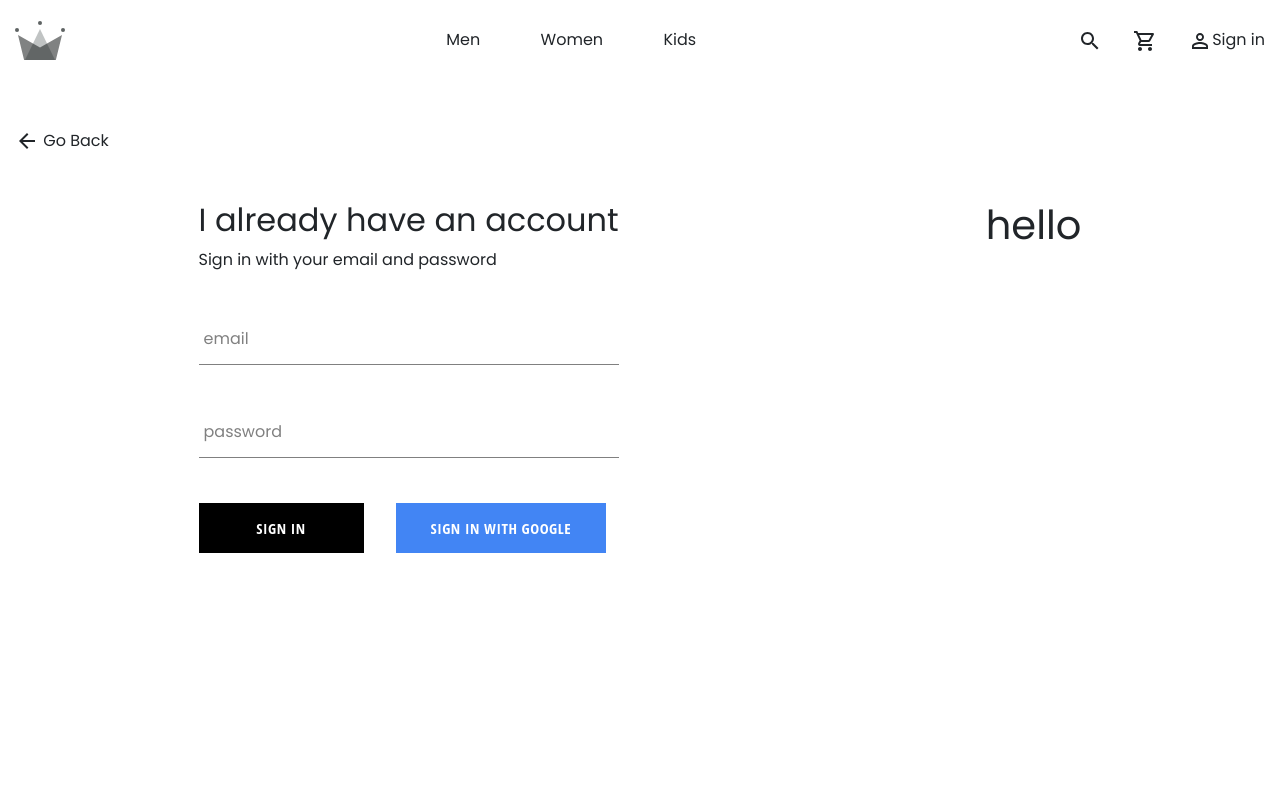
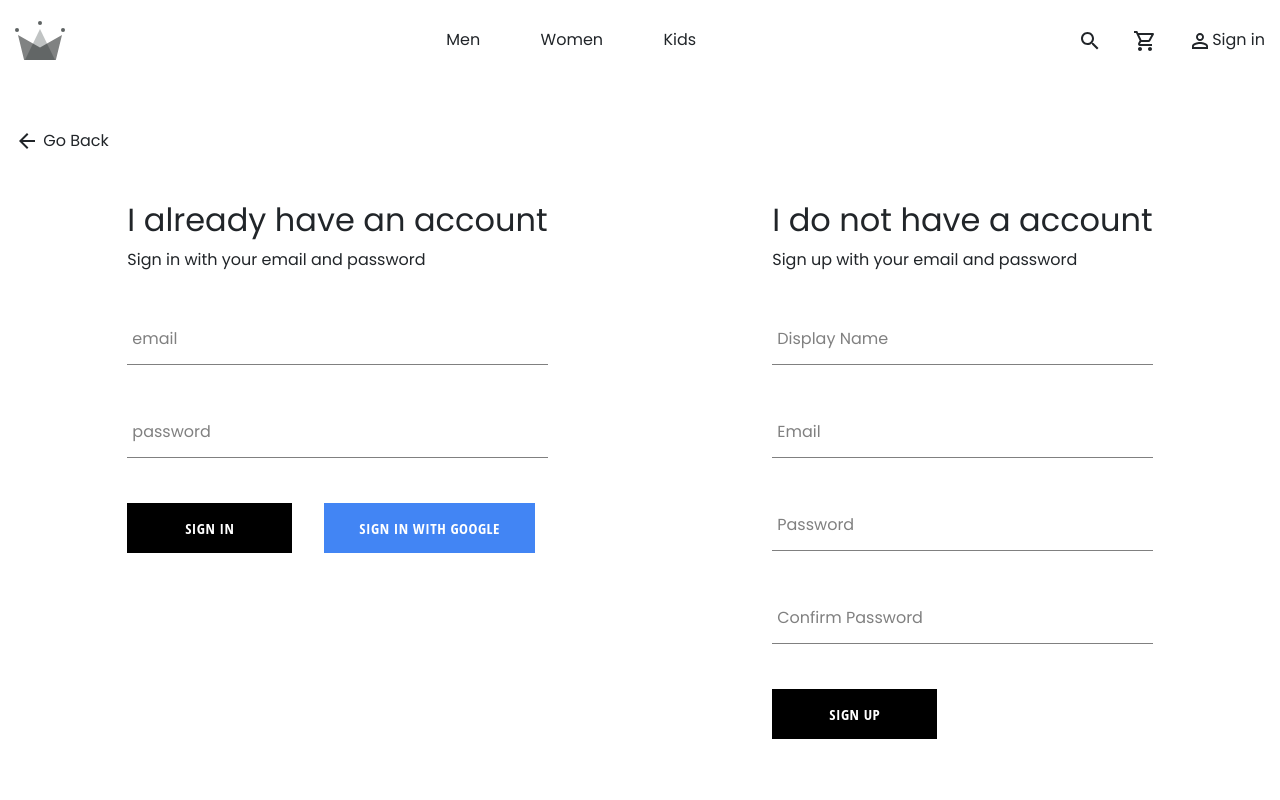
Before and after one commit to victornnaji/ecommerce, a React (Create React App) app: page /signin in a window 1280 px wide. Shown: the top 800 px of the page. Built offline with nearby package versions, Linux system fonts and the light colour scheme; no server answers.

Commit message:
add signup and store authenticated users in firestore database

```diff
--- a/src/App.js
+++ b/src/App.js
@@ -24,9 +24,25 @@
   unsubscribeFromAuth = null;
 
   componentDidMount(){
-    this.unsubscribeFromAuth = auth.onAuthStateChanged(async user => {
-      createUserProfileDocument(user);
-    })
+    this.unsubscribeFromAuth = auth.onAuthStateChanged(async userAuth => {
+      if (userAuth) {
+        const userRef = await createUserProfileDocument(userAuth);
+
+        userRef.onSnapshot(snapShot => {
+          this.setState({
+            currentUser: {
+              id: snapShot.id,
+              ...snapShot.data()
+            }
+          });
+
+          console.log(this.state.currentUser);
+        });
+      }
+      else{
+        this.setState({ currentUser: userAuth });
+      }
+    });
   }
 
   componentWillUnmount(){
--- /dev/null
+++ b/src/Components/sign-up/SignUp.js
@@ -0,0 +1,101 @@
+import React from 'react';
+import FormInput from '../form-input/FormInput';
+import CustomButton from '../custom-button/CustomButton';
+import { auth , createUserProfileDocument } from '../../firebase/firebase.util';
+import "./SignUp.scss";
+
+class SignUp extends React.Component {
+    constructor() {
+      super();
+
+      this.state = {
+        displayName: '',
+        email: '',
+        password: '',
+        confirmPassword: ''
+      };
+    }
+
+    handleSubmit = async event => {
+      event.preventDefault();
+
+      const { displayName, email, password, confirmPassword } = this.state;
+
+      if (password !== confirmPassword) {
+        alert("passwords don't match");
+        return;
+      }
+
+      try {
+        const { user } = await auth.createUserWithEmailAndPassword(
+          email,
+          password
+        );
+
+        await createUserProfileDocument(user, { displayName });
+
+        this.setState({
+          displayName: '',
+          email: '',
+          password: '',
+          confirmPassword: ''
+        });
+      } catch (error) {
+        console.error(error);
+      }
+    };
+
+    handleChange = event => {
+      const { name, value } = event.target;
+
+      this.setState({ [name]: value });
+    };
+
+    render() {
+      const { displayName, email, password, confirmPassword } = this.state;
+      return (
+        <div className='sign-up'>
+          <h2 className='title'>I do not have a account</h2>
+          <span>Sign up with your email and password</span>
+          <form className='sign-up-form' onSubmit={this.handleSubmit}>
+            <FormInput
+              type='text'
+              name='displayName'
+              value={displayName}
+              onChange={this.handleChange}
+              label='Display Name'
+              required
+            />
+            <FormInput
+              type='email'
+              name='email'
+              value={email}
+              onChange={this.handleChange}
+              label='Email'
+              required
+            />
+            <FormInput
+              type='password'
+              name='password'
+              value={password}
+              onChange={this.handleChange}
+              label='Password'
+              required
+            />
+            <FormInput
+              type='password'
+              name='confirmPassword'
+              value={confirmPassword}
+              onChange={this.handleChange}
+              label='Confirm Password'
+              required
+            />
+            <CustomButton type='submit'>SIGN UP</CustomButton>
+          </form>
+        </div>
+      );
+    }
+  }
+
+
+export default SignUp;
--- a/src/pages/signing/Signin.js
+++ b/src/pages/signing/Signin.js
@@ -2,22 +2,21 @@
 import "./Signin.scss";
 import SignIn from '../../Components/sign-in/Sign-in';
 import GoBack from '../../Components/GoBack/GoBack';
+import SignUp from '../../Components/sign-up/SignUp';
 
 const Signin = () => {
     return (
-        <>
         <div className="signin-container">
             <div className="container">
                 <div className="goback-container">
                     <GoBack />
                 </div>
                 <div className="content">
-                     <SignIn />
-                     <h1>hello</h1>
+                    <div><SignIn /></div>
+                    <div className="signup"><SignUp /></div>
                 </div>
             </div>
         </div>
-        </>
     )
 }
 
--- a/src/pages/signing/Signin.scss
+++ b/src/pages/signing/Signin.scss
@@ -1,6 +1,10 @@
 .signin-container{
     height: 100vh;
     margin-top: 3rem;
+
+    @media( max-width: 1024px){
+        height: 115vh;
+    }
 }
 
 .goback-container{
@@ -15,4 +19,10 @@
         flex-direction: column;
         justify-content: space-between;
     }
+
+        .signup{
+            @media (max-width: 1024px){
+            margin-top: 5rem;
+          }
+    }
 }
```
Also changed, not shown: src/Components/sign-up/SignUp.scss (added).
